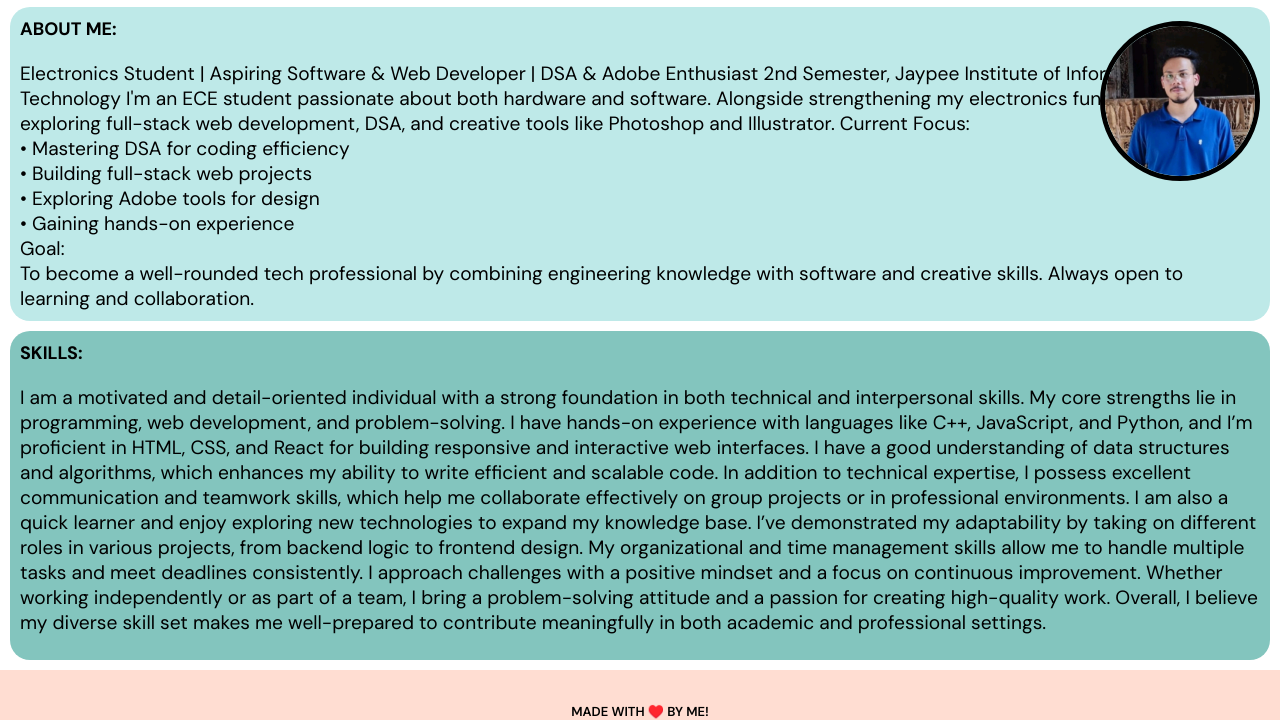
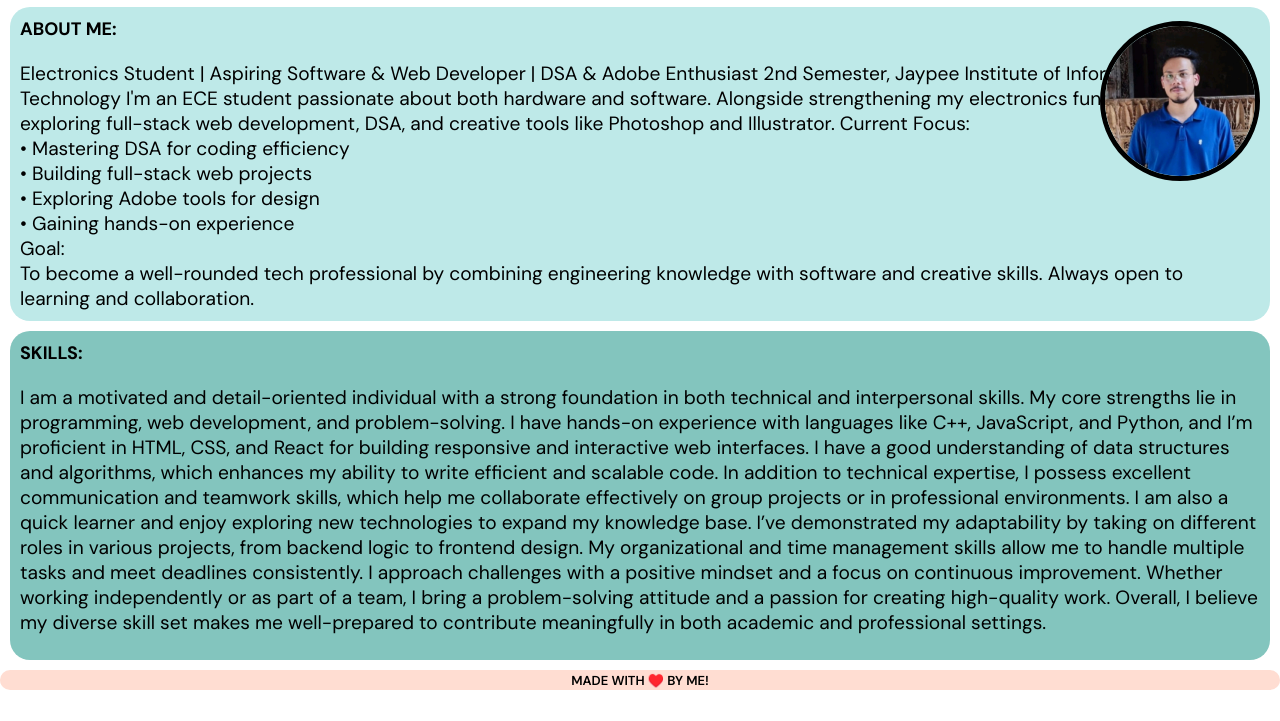
Before and after one commit to prabuddha0204/portfolio, a plain HTML site: page index.html in a window 1280 px wide. Shown: the part 79-800 px from the top of the page. Drawn offline with Linux system fonts and the light colour scheme.

Commit message:
Update style.css

```diff
--- a/style.css
+++ b/style.css
@@ -70,13 +70,14 @@ text{
 
 }
 footer{
+    border-radius: 20px;
     font-family: "DM Sans", sans-serif;
     font-size: small;
     font-weight: 600;
-    height:50px;
+    height:20px;
     background-color: #ffddd2;
     display:flex;
-    align-items: end;
+    align-items: center;
     justify-content: center;
     color:black;
 
```
